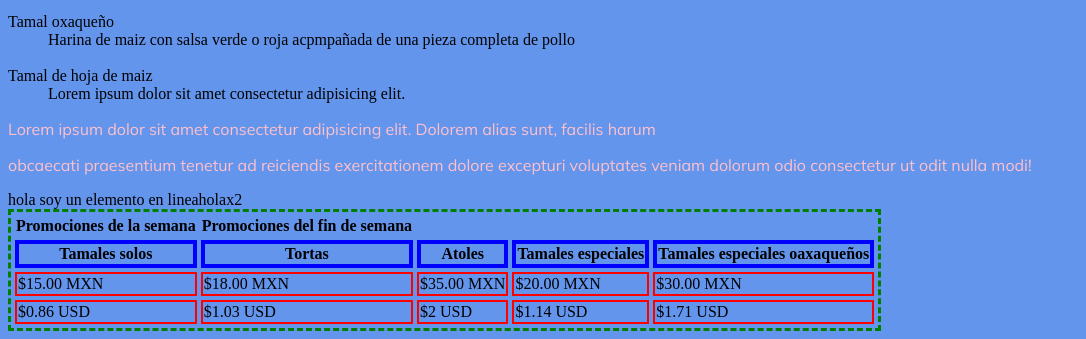
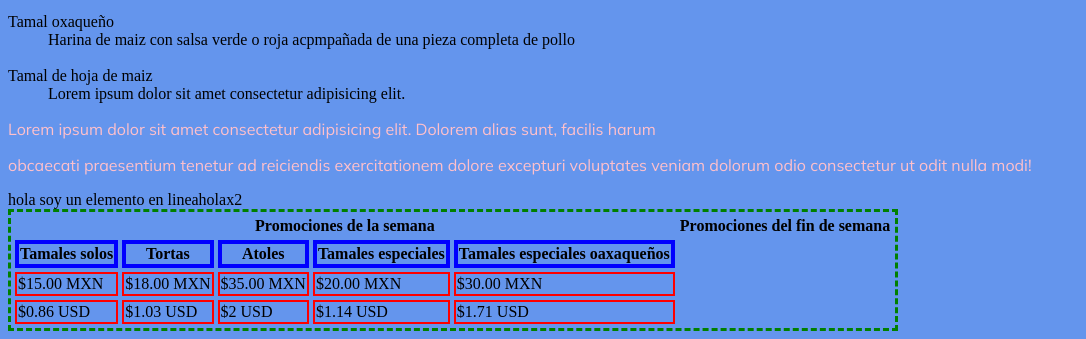
Before and after one commit to fernandoj0/ch34-sesiones, a plain HTML site: page web/web2/index.html in a window 1280 px wide. Shown: the part 990-1329 px from the top of the page, without its empty margins (0-1086 px from the left). Drawn offline with Linux system fonts and the light colour scheme.

Commit message:
6-nov-2023 PC

```diff
--- a/web/web2/index.html
+++ b/web/web2/index.html
@@ -61,8 +61,8 @@
         <table>
             <thead>
                 <tr>
-                    <th>Promociones de la semana</th>
-                    <th>Promociones del fin de semana</th>
+                    <th colspan="5">Promociones de la semana</th>
+                    <th colspan="2">Promociones del fin de semana</th>
                 </tr>
             </thead>
             <thead><!-- Encabezado de la tabla -->
```
